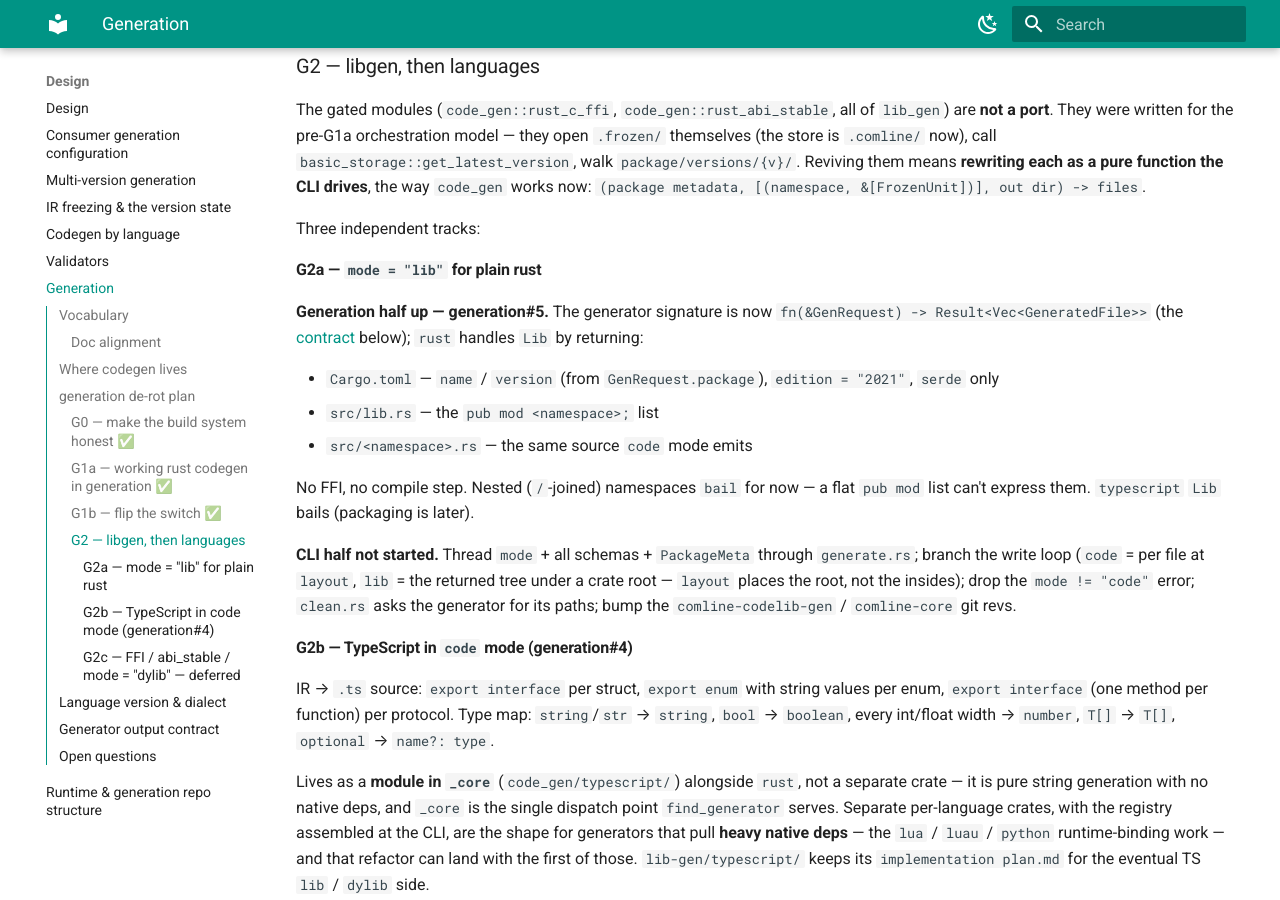
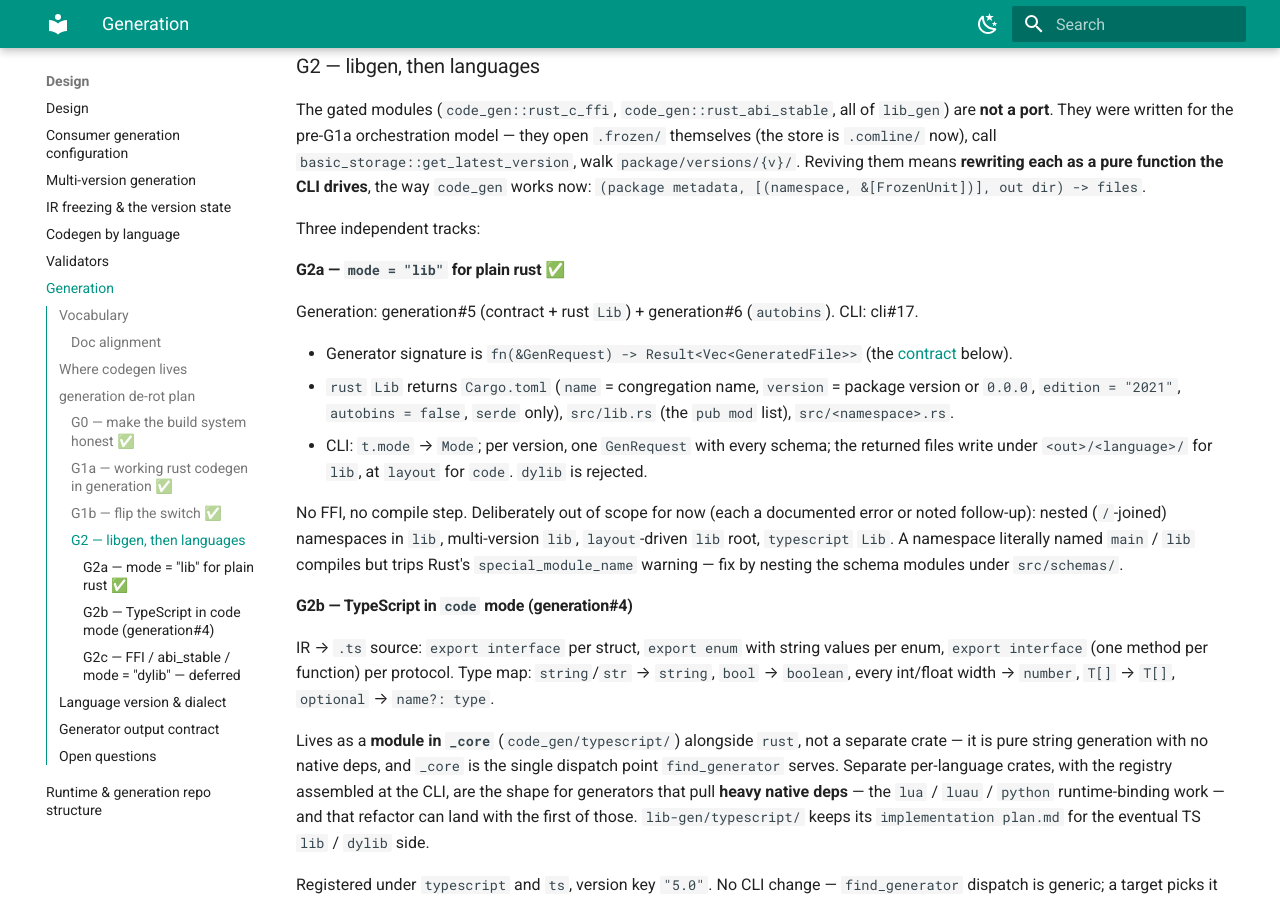
Before and after one commit to ComlineProject/docs, an MkDocs documentation site: the page built from docs/docs/design/generation.md, in a window 1280 px wide and 900 px high, scrolled down 3026 px. Built offline with MkDocs 1.6.1 and Material for MkDocs 9.7.7, drawn with Linux system fonts in a browser that asks for light colours; the version menu is left out; some of the changed text lies outside the part shown.

Commit message:
docs: G2a done (mode = lib for rust)
generation#5/#6 + cli#17. Generator contract migration complete on the
CLI side. Mark lib mode rust-only in the guide, note the out-of-scope
bits (nested/multi-version lib, ts lib, layout-driven root, the
special_module_name warning for a namespace named main/lib). codegen
index: two generators now, rust does lib.

```diff
--- a/docs/docs/design/generation.md
+++ b/docs/docs/design/generation.md
@@ -1,9 +1,8 @@
 # Generation — codegen, libgen, and the `generation` repo
 
-Status: **G1 done** — codegen moved out of `core` (G0 + G1a + G1b landed);
-`generation` owns it, the CLI is the composition root. **G2b** (TypeScript
-`code` generator) merged. **G2a** (`mode = "lib"`) generation half up as
-generation#5; CLI half pending. G2c (FFI / `dylib`) not started · Affects
+Status: **G1 + G2a + G2b done** — codegen is out of `core` (the CLI is the
+composition root); `mode = "lib"` emits a buildable rust crate; TypeScript has a
+`code` generator. G2c (FFI / `dylib`) not started · Affects
 `ComlineProject/core`, `ComlineProject/generation`, `ComlineProject/cli`
 
 Companion to [Runtime & generation repository structure](runtime-repo-structure.md),
@@ -149,25 +148,25 @@
 
 Three independent tracks:
 
-#### G2a — `mode = "lib"` for plain rust
+#### G2a — `mode = "lib"` for plain rust ✅
 
-**Generation half up — generation#5.** The generator signature is now
-`fn(&GenRequest) -> Result<Vec<GeneratedFile>>` (the [contract](#generator-output-contract) below);
-`rust` handles `Lib` by returning:
+Generation: generation#5 (contract + rust `Lib`) + generation#6 (`autobins`).
+CLI: cli#17.
 
-- `Cargo.toml` — `name` / `version` (from `GenRequest.package`), `edition = "2021"`,
-  `serde` only
-- `src/lib.rs` — the `pub mod <namespace>;` list
-- `src/<namespace>.rs` — the same source `code` mode emits
+- Generator signature is `fn(&GenRequest) -> Result<Vec<GeneratedFile>>` (the
+  [contract](#generator-output-contract) below).
+- `rust` `Lib` returns `Cargo.toml` (`name` = congregation name, `version` =
+  package version or `0.0.0`, `edition = "2021"`, `autobins = false`, `serde`
+  only), `src/lib.rs` (the `pub mod` list), `src/<namespace>.rs`.
+- CLI: `t.mode` → `Mode`; per version, one `GenRequest` with every schema; the
+  returned files write under `<out>/<language>/` for `lib`, at `layout` for
+  `code`. `dylib` is rejected.
 
-No FFI, no compile step. Nested (`/`-joined) namespaces `bail` for now — a flat
-`pub mod` list can't express them. `typescript` `Lib` bails (packaging is later).
-
-**CLI half not started.** Thread `mode` + all schemas + `PackageMeta` through
-`generate.rs`; branch the write loop (`code` = per file at `layout`, `lib` = the
-returned tree under a crate root — `layout` places the root, not the insides);
-drop the `mode != "code"` error; `clean.rs` asks the generator for its paths;
-bump the `comline-codelib-gen` / `comline-core` git revs.
+No FFI, no compile step. Deliberately out of scope for now (each a documented
+error or noted follow-up): nested (`/`-joined) namespaces in `lib`, multi-version
+`lib`, `layout`-driven `lib` root, `typescript` `Lib`. A namespace literally
+named `main` / `lib` compiles but trips Rust's `special_module_name` warning —
+fix by nesting the schema modules under `src/schemas/`.
 
 #### G2b — TypeScript in `code` mode (generation#4)
 
@@ -289,14 +288,16 @@
 
 Settled with it:
 
-- **Paths.** `layout` places the single `code` file, or the `lib` crate's
-  *root*; the crate's insides (`Cargo.toml`, `src/…`) are the generator's.
-- **No file "kind" tag** — `comline clean` will ask the generator "what paths
-  would you write?" rather than tag each file.
+- **Paths.** `layout` places the single `code` file; a `lib` crate goes under
+  `<out>/<language>/` and the crate's insides (`Cargo.toml`, `src/…`) are the
+  generator's. (`layout`-driven `lib` root is a follow-up.)
+- **No file "kind" tag** — `comline clean` can ask the generator "what paths
+  would you write?" rather than tag each file. `clean.rs` is unchanged so far;
+  its "dedicated `out` dir → remove wholesale" branch covers the common `lib`
+  config.
 - **Text only** — `contents: String`.
 
-Still open: the **CLI** side of the migration (`generate.rs` / `clean.rs` still
-call the old shape at a pinned rev) — that is the G2a CLI half.
+The CLI side (`generate.rs`) landed in cli#17.
 
 ## Open questions
 
```
Also changed, not shown: docs/docs/guide/codegen/index.md (+3 -3 lines), docs/docs/guide/codegen/library-generation.md (+9 -4 lines).
